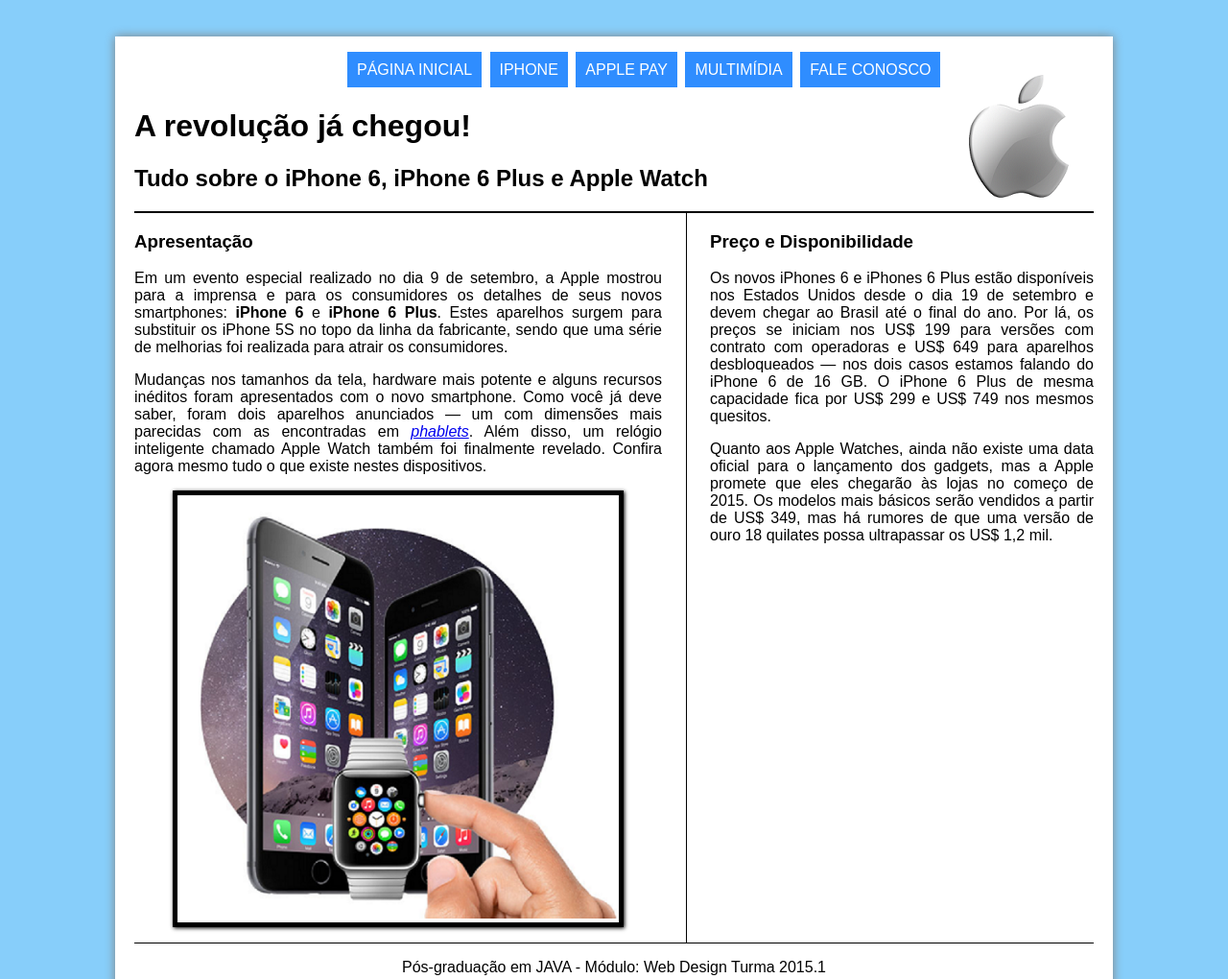
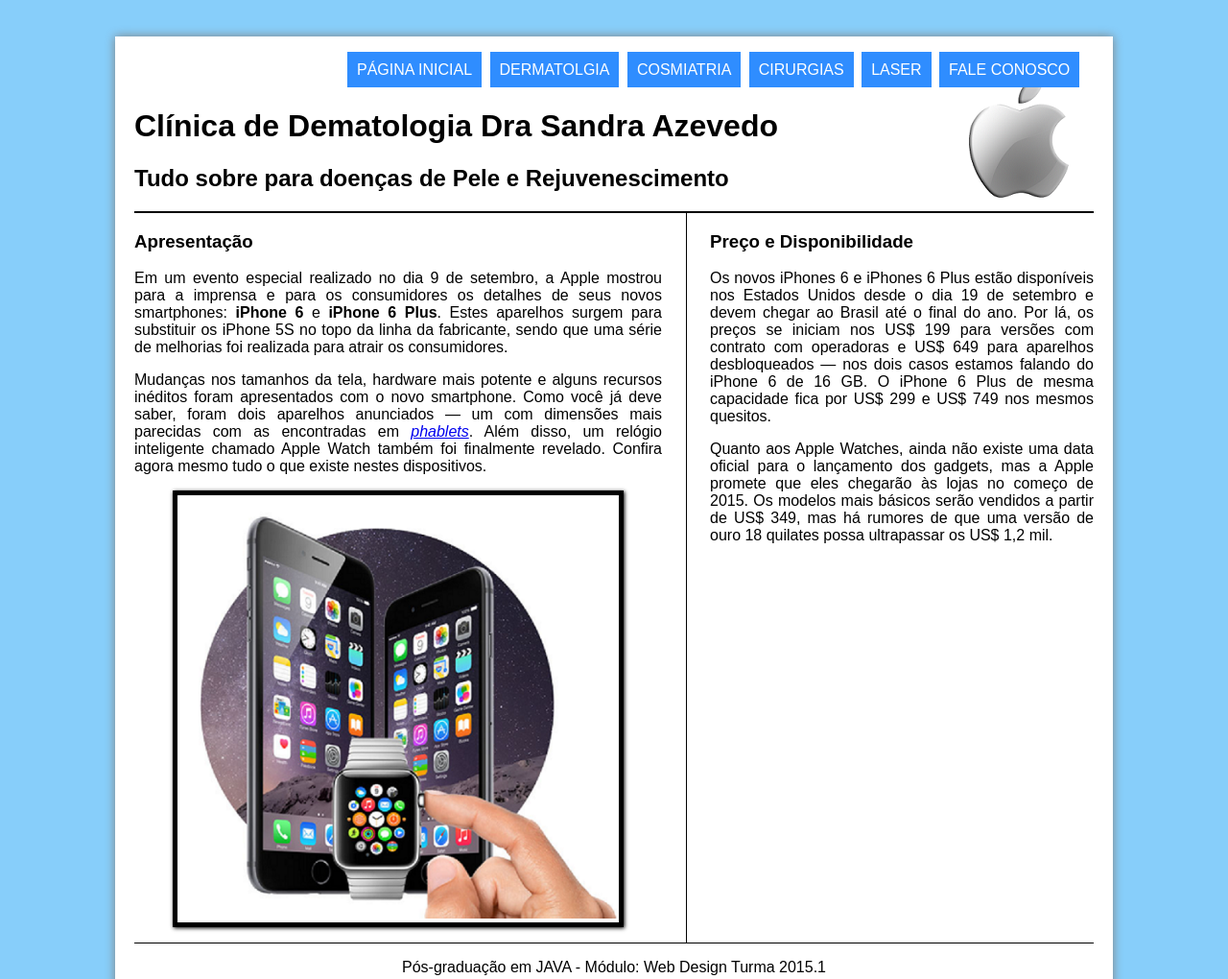
Before and after one commit to PanderaStudios/ProjFinalWebDesign, a plain HTML site: page index.html in a window 1280 px wide. Shown: the top 1020 px of the page at 96% size. Drawn offline with Linux system fonts and the light colour scheme.

Commit message:
- primeiras alteraçoes

```diff
--- a/index.html
+++ b/index.html
@@ -13,15 +13,16 @@
                 <nav id="menu">
                     <ul>
                         <li>Página inicial</li>
-                        <li>iPhone</li>
-                        <li>Apple Pay</li>
-                        <li>Multimídia</li>
+                        <li>Dermatolgia</li>
+                        <li>Cosmiatria</li>
+                        <li>Cirurgias</li>
+                        <li>Laser</li>
                         <li>Fale conosco</li>
                        </ul>
                 </nav>
                 <hgroup>
-                    <h1>A revolução já chegou!</h1>
-                    <h2>Tudo sobre o iPhone 6, iPhone 6 Plus e Apple Watch </h2>
+                    <h1>Clínica de Dematologia Dra Sandra Azevedo</h1>
+                    <h2>Tudo sobre para doenças de Pele e Rejuvenescimento </h2>
                 </hgroup>
             </header>
 
```
